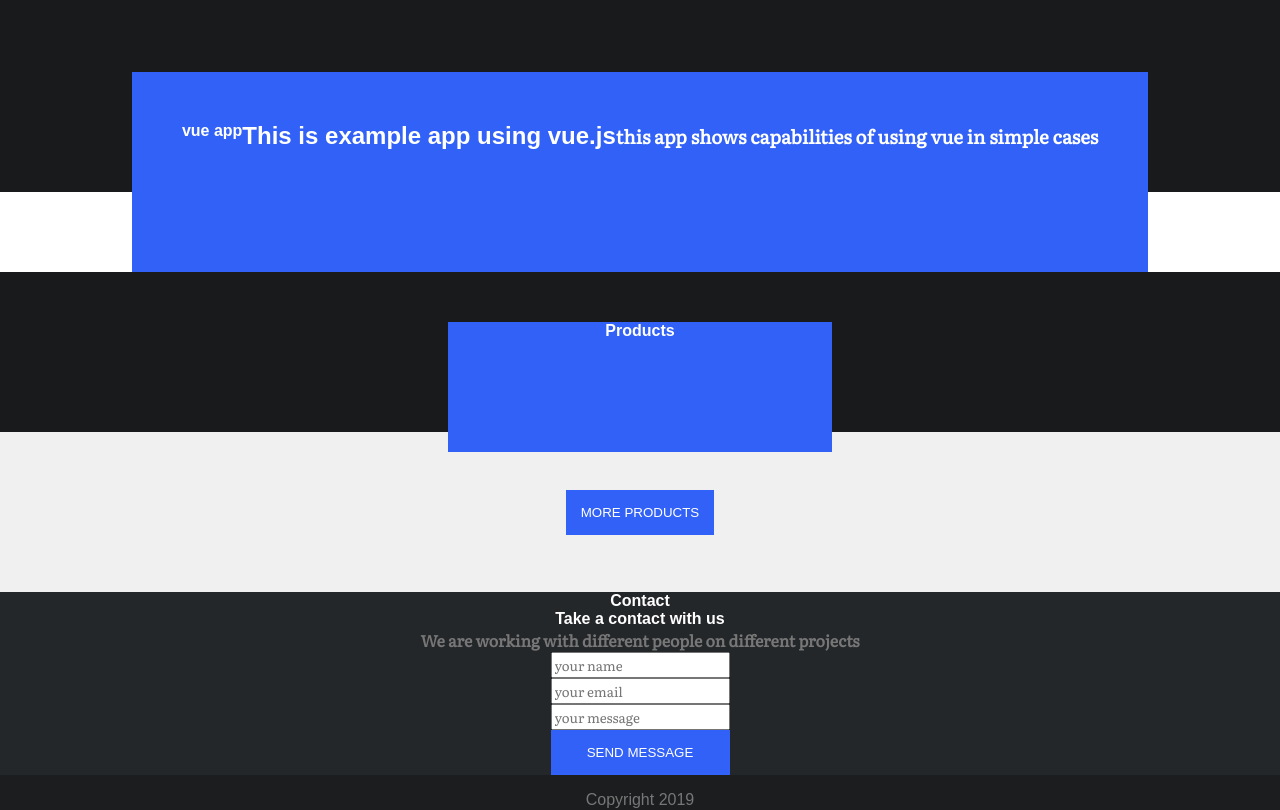
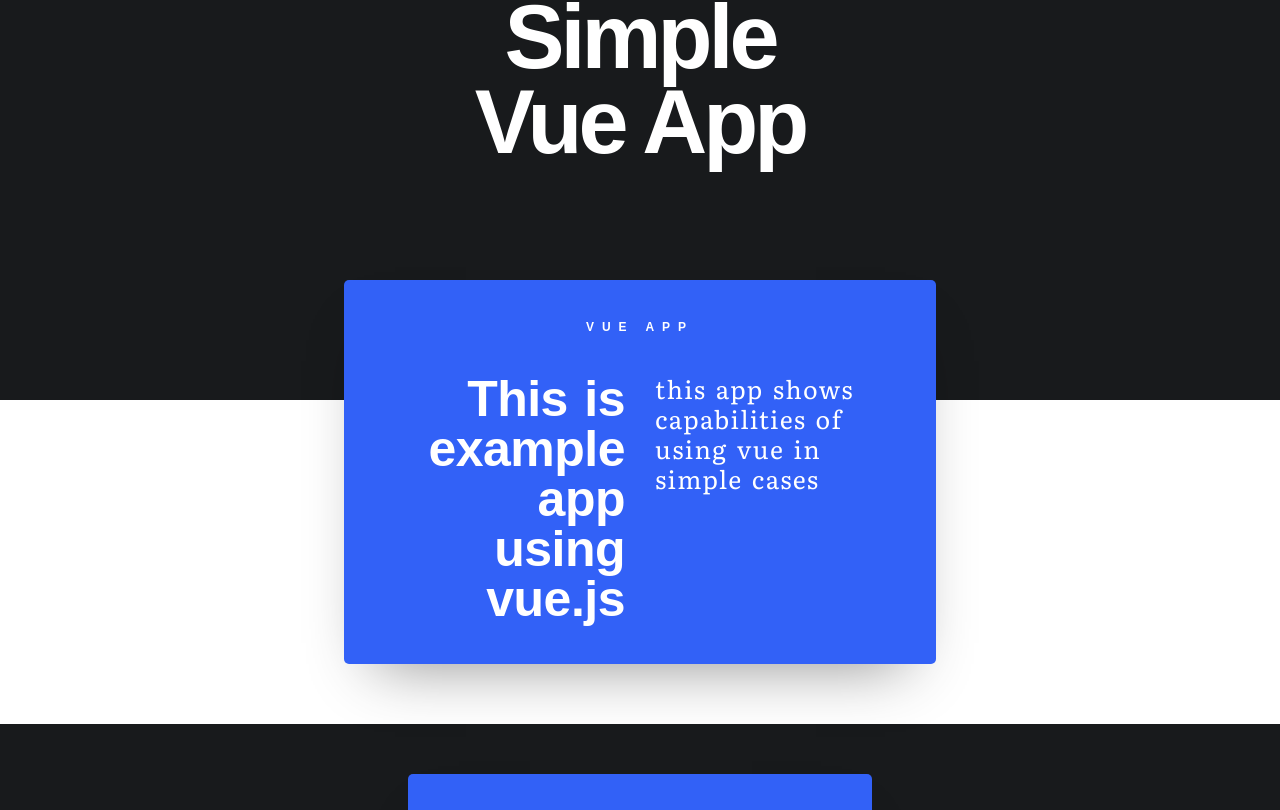
Before and after one commit to michalzagrodzki/Simple-Vue-App, a Vue app: page / in a window 1280 px wide. Shown: the part 258-1068 px from the top of the page. Built offline with nearby package versions, Linux system fonts and the light colour scheme; a web font is replaced by a local one.

Commit message:
Style main view

```diff
--- a/src/components/Main.vue
+++ b/src/components/Main.vue
@@ -3,28 +3,30 @@
     <nav>Nav elements</nav>
     <section>
       <div class="head-section">
-        <h1>TITLE</h1>
+        <h1>Simple Vue App</h1>
       </div>
     </section>
     <section>
       <div class="message-section">
         <div class="subtitle-field">
-          <h4>vue app</h4>
+          <div class="subtitle-header">
+            <h4>VUE APP</h4>
+          </div>
+          <div class="subtitle-body">
             <h2>This is example app using vue.js</h2>
             <h3>this app shows capabilities of using vue in simple cases</h3>
+          </div>
         </div>
       </div>
     </section>
     <section>
       <div class="products-section">
         <div class="product-field">
+          <div class="product-header">
             <h4>Products</h4>
-          <div>
-            <div>
-              <img />
-              <p></p>
           </div>
-            <div>
+          <div class="product-row">
+            <div class="product-item">
               <img />
               <p></p>
             </div>
@@ -32,19 +34,21 @@
         </div>
       </div>
       <div class="products-footer">
-        <button class="action-button">MORE PRODUCTS</button>
+        <button class="product-button">MORE PRODUCTS</button>
       </div>
     </section>
     <section>
       <div class="contact-section">
+        <div class="contact-header">
           <h4>Contact</h4>
+        </div>
         <h2>Take a contact with us</h2>
         <h3>We are working with different people on different projects</h3>
         <form>
           <input type="text" placeholder="your name">
           <input type="text" placeholder="your email">
           <input type="text" placeholder="your message">
-          <button class="action-button">SEND MESSAGE</button>
+          <button class="submit-button">SEND MESSAGE</button>
         </form>
       </div>
     </section>
@@ -99,24 +103,63 @@ $font-secondary: (
   "Literata", serif
 );
 
+$border-radius: (
+  5px
+);
+
+@mixin header {
+  align-items: center;
+  display: flex;
+  flex-direction: column;
+  margin: 40px 0 40px 0;
+  text-transform: uppercase;
+  font-family: $font-primary;
+  font-size: 12px;
+  letter-spacing: 8px;
+}
+
+@mixin action-button {
+  font-family: $font-primary;
+  font-weight: 600;
+  letter-spacing: 2px;
+  border: none;
+  color: map-get($font-basic-colors, "light");
+  background-color: map-get($main-colors, "secondary");
+  padding: 15px 50px 15px 50px;
+  width: 18vw;
+}
+
+@mixin field-shadow {
+  box-shadow: 0 30px 60px -30px rgba(0,0,0,.45);
+}
+
+@mixin product-shadow {
+  box-shadow: 0 30px 60px -30px rgba(0,0,0,.45);
+}
+
 .head-section {
   display: flex;
   background-color: map-get($main-colors, "primary");
-  height: 54vh;
+  height: 80vh;
   justify-content: center;
   align-items: center;
 
   h1 {
     color: map-get($font-basic-colors, "light");
-    font-size: 16px;
+    font-size: 90px;
+    font-weight: 900;
+    line-height: .95;
     font-family: $font-primary;
+    text-transform: capitalize;
+    width: 30%;
+    text-align: center;
+    letter-spacing: -4px;
   }
 }
 
 .message-section {
   display: flex;
   background-color: map-get($basic-colors, "light");
-  height: 10vh;
   justify-content: center;
 }
 
@@ -124,59 +167,107 @@ $font-secondary: (
   display: flex;
   background-color: map-get($main-colors, "secondary");
   margin-top: -120px;
-  padding: 50px;
+  margin-bottom: 60px;
+  padding: 0 40px 40px 40px;
   color: map-get($font-basic-colors, "light");
+  flex-direction: column;
+  width: 40vw;
+  @include field-shadow;
+  border-radius: $border-radius;
 
   h4 {
     font-family: $font-primary;
+    font-size: 12px;
+    letter-spacing: 8px;
   }
 
   h2 {
     font-family: $font-primary;
+    font-size: 50px;
+    line-height: 1;
+    font-weight: 900;
+    width: 50%;
+    text-align: right;
+    margin-left: 15px;
+    margin-right: 15px;
+    letter-spacing: -0.5px;
+    word-spacing: 3px;
   }
 
   h3 {
     font-family: $font-secondary;
+    font-size: 25px;
+    line-height: 1.2;
+    font-weight: 300;
+    width: 50%;
+    text-align: left;
+    margin-left: 15px;
+    margin-right: 15px;
+    letter-spacing: 1.3px;
+    word-spacing: 3px;
   }
+}
+
+.subtitle-header {
+  @include header;
+}
+
+.subtitle-body {
+  align-items: flex-start;
+  display: flex;
+  flex-direction: row;
 }
 
 .products-section {
   display: flex;
   background-color: map-get($main-colors, "primary");
-  height: 20vh;
   align-items: center;
   flex-direction: column;
 }
 
 .product-field {
   display: flex;
+  flex-direction: column;
   background-color: map-get($main-colors, "secondary");
   height: 100%;
   width: 30vw;
   margin-top: 50px;
-  margin-bottom: -20px;
+  margin-bottom: -35vh;
   color: map-get($font-basic-colors, "light");
   justify-content: center;
+  padding: 0 40px 40px 40px;
+  @include field-shadow;
+  border-radius: $border-radius;
+}
 
-  h4 {
-    font-family: $font-primary;
+.product-header {
+  @include header;
 }
+
+.product-row {
+  display: flex;
+  flex-direction: row;
+}
+
+.product-item {
+  @include product-shadow;
+  background-color: map-get($basic-colors, "light");
+  display: flex;
+  width: 340px;
+  height: 460px;
 }
 
 .products-footer {
   display: flex;
   background-color: map-get($basic-colors, "grey");
-  height: 20vh;
-  align-items: center;
+  height: 55vh;
+  align-items: flex-end;
   justify-content: center;
 }
 
-.action-button {
-  font-family: $font-primary;
-  border: none;
-  color: map-get($font-basic-colors, "light");
-  background-color: map-get($main-colors, "secondary");
-  padding: 15px;
+.product-button {
+  @include action-button;
+  margin-bottom: 65px;
 }
 
 .contact-section {
@@ -184,29 +275,46 @@ $font-secondary: (
   background-color: lighten(map-get($main-colors, "primary"), 5%);
   align-items: center;
   flex-direction: column;
-  h4 {
-    font-family: $font-primary;
-    color: map-get($font-basic-colors, "light");
-    font-size: 16px;
-  }
   h2 {
     font-family: $font-primary;
+    font-weight: 900;
     color: map-get($font-basic-colors, "light");
-    font-size: 16px;
+    font-size: 40px;
+    margin: 20px 0 0 0;
   }
   h3 {
     font-family: $font-secondary;
     color: map-get($font-basic-colors, "grey");
-    font-size: 16px;
+    font-size: 20px;
+    margin: 10px 0 50px 0;
+    width: 25%;
+    text-align: center;
   }
   form {
     display: flex;
     flex-direction: column;
+    align-items: center;
+
     input {
       font-family: $font-secondary;
       color: map-get($font-basic-colors, "dark");
+      font-size: 18px;
+      font-weight: 400;
+      padding: 16px 30px;
+      margin: 10px 0 10px 0;
+      width: 30vw;
     }
   }
+}
+
+.contact-header {
+  @include header;
+  color: map-get($font-basic-colors, "light");
+}
+
+.submit-button {
+  @include action-button;
+  margin: 40px 0 50px 0;
 }
 
 .footer-section {
@@ -219,6 +327,8 @@ $font-secondary: (
     font-family: $font-primary;
     color: map-get($font-basic-colors, "grey");
     font-size: 16px;
+    font-weight: 600;
+    margin: 50px 0 50px 0;
   }
 }
 </style>
```
Lines whose indentation alone changed are shown as unchanged.
